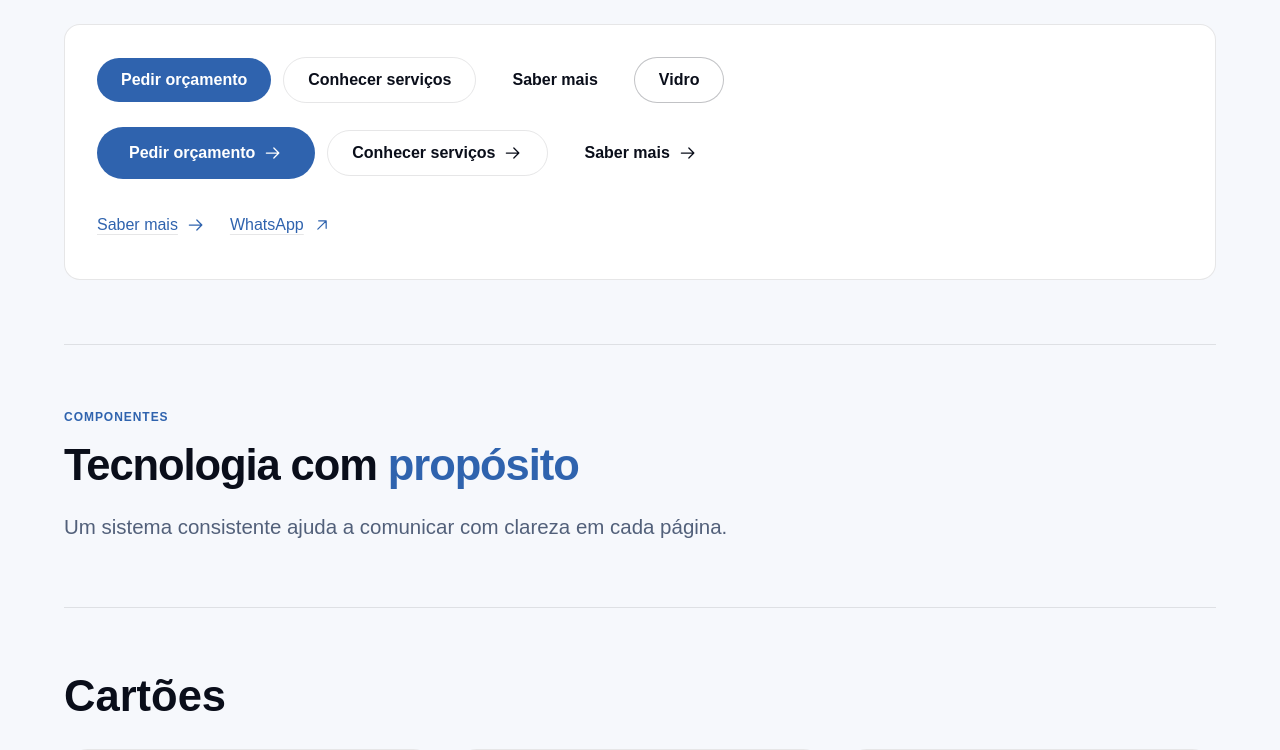
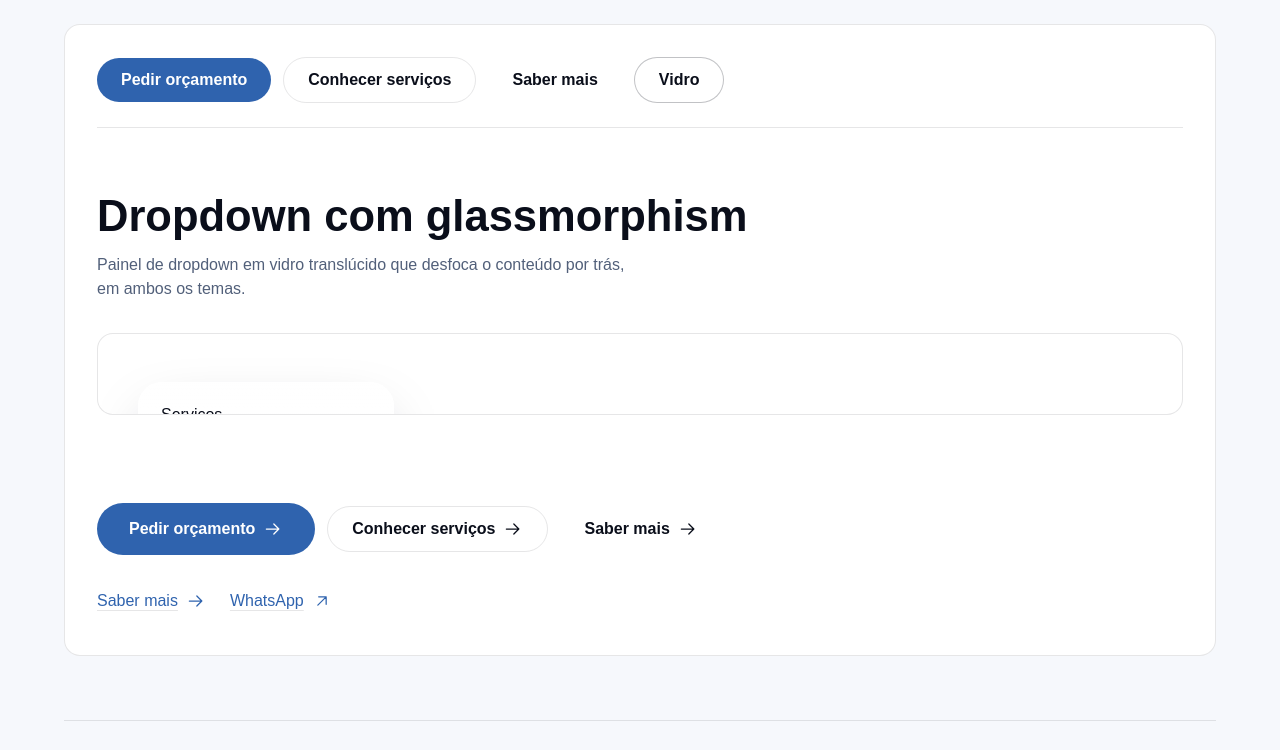
Before and after one commit to elyqueta/ns2_site, an Angular app: page /ui-kit in a window 1280 px wide. Shown: the part 2000-2750 px from the top of the page. Built offline with nearby package versions, Linux system fonts and the light colour scheme.

Commit message:
feat(nav): dropdowns com glassmorphism e blur do header numa camada própria

```diff
--- a/src/app/i18n/en.ts
+++ b/src/app/i18n/en.ts
@@ -146,6 +146,9 @@ export const en = {
     buttonSecondary: 'Explore services',
     buttonGhost: 'Learn more',
     buttonGlass: 'Glass',
+    sectionDropdownGlass: 'Glassmorphism dropdown',
+    dropdownGlassDescription:
+      'Translucent glass dropdown panel that blurs the content behind, in both themes.',
     sectionIndex: 'Components',
     headingPrefix: 'Technology with',
     headingHighlight: 'purpose',
--- a/src/app/i18n/pt.ts
+++ b/src/app/i18n/pt.ts
@@ -137,6 +137,9 @@ export const pt = {
     buttonSecondary: 'Conhecer serviços',
     buttonGhost: 'Saber mais',
     buttonGlass: 'Vidro',
+    sectionDropdownGlass: 'Dropdown com glassmorphism',
+    dropdownGlassDescription:
+      'Painel de dropdown em vidro translúcido que desfoca o conteúdo por trás, em ambos os temas.',
     sectionIndex: 'Componentes',
     headingPrefix: 'Tecnologia com',
     headingHighlight: 'propósito',
--- a/src/app/pages/ui-kit/ui-kit.html
+++ b/src/app/pages/ui-kit/ui-kit.html
@@ -90,7 +90,46 @@
           <app-button [label]="copy.buttonGhost" variant="ghost" />
           <app-button [label]="copy.buttonGlass" variant="glass" />
         </div>
-        <div class="flex flex-wrap items-center gap-3">
+
+    <section class="border-t border-line py-12 sm:py-16" aria-labelledby="dropdown-glass-title">
+      <h2 id="dropdown-glass-title" class="font-display text-h2 font-semibold">
+        {{ copy.sectionDropdownGlass }}
+      </h2>
+      <p class="mt-3 max-w-[62ch] text-fg-muted">{{ copy.dropdownGlassDescription }}</p>
+      <div class="mt-8 rounded-2xl border border-line bg-surface p-6 sm:p-10 relative overflow-hidden">
+        <div
+          class="absolute inset-0 -z-10 bg-[url('/images/heros/home-poster.webp')] bg-cover bg-center opacity-60 dark:opacity-40"
+          aria-hidden="true"
+        ></div>
+        <div class="relative z-10 flex max-w-sm flex-col gap-3">
+          <div
+            data-dropdown-panel
+            class="absolute z-50 mt-2 min-w-64 overflow-hidden rounded-card border border-white/60 bg-surface/95 p-1.5 shadow-[0_24px_60px_-18px_rgb(15_23_42/0.35)] ring-1 ring-inset ring-white/50 supports-[backdrop-filter]:bg-surface/55 supports-[backdrop-filter]:backdrop-blur-2xl supports-[backdrop-filter]:backdrop-saturate-150 dark:border-white/10 dark:bg-surface/95 dark:shadow-[0_28px_70px_-20px_rgb(0_0_0/0.75)] dark:ring-white/10 dark:supports-[backdrop-filter]:bg-surface/50"
+          >
+            <span class="pointer-events-none absolute inset-x-0 top-0 h-20 bg-gradient-to-b from-white/50 to-transparent dark:from-white/10" aria-hidden="true"></span>
+            <nav class="relative py-0.5">
+              <a
+                class="block rounded-xl px-4 py-3 text-base font-medium text-fg transition-colors hover:bg-fg/5 dark:hover:bg-white/10"
+              >
+                Serviços
+              </a>
+              <a
+                class="block rounded-xl px-4 py-3 text-base font-medium text-fg transition-colors hover:bg-fg/5 dark:hover:bg-white/10"
+              >
+                Produtos
+              </a>
+              <a
+                class="block rounded-xl px-4 py-3 text-base font-medium text-fg transition-colors hover:bg-fg/5 dark:hover:bg-white/10"
+              >
+                Desenvolvimento web
+              </a>
+            </nav>
+          </div>
+        </div>
+      </div>
+    </section>
+
+    <div class="flex flex-wrap items-center gap-3">
           <app-button [label]="copy.buttonPrimary" size="lg" [showArrow]="true" />
           <app-button
             [label]="copy.buttonSecondary"
--- a/src/app/shared/directives/header-motion.directive.ts
+++ b/src/app/shared/directives/header-motion.directive.ts
@@ -6,6 +6,8 @@ import { registerAnimationDirective } from './animation-directive';
   standalone: true,
 })
 export class HeaderMotion {
+  private static readonly SURFACE_CLASSES = ['bg-bg/85', 'backdrop-blur-xl'];
+
   private readonly registration = registerAnimationDirective((element, runtime, mode) => {
     const view = element.ownerDocument.defaultView;
     if (!view) {
@@ -13,6 +15,7 @@ export class HeaderMotion {
     }
 
     const root = element.ownerDocument.documentElement;
+    const surface = element.querySelector<HTMLElement>('[data-header-surface]');
     const moveY = runtime.gsap.quickTo(element, 'yPercent', {
       duration: 0.32,
       ease: 'power3.out',
@@ -21,6 +24,18 @@ export class HeaderMotion {
     let lastDirectionChange = 0;
     const setCategoryNavOffset = (offset: '0px' | '5rem'): void => {
       root.style.setProperty('--header-offset', offset);
+    };
+    const applySurface = (added: boolean): void => {
+      if (!surface) {
+        return;
+      }
+      for (const cls of HeaderMotion.SURFACE_CLASSES) {
+        if (added) {
+          surface.classList.add(cls);
+        } else {
+          surface.classList.remove(cls);
+        }
+      }
     };
     const moveTo = (yPercent: number): void => {
       if (mode.reducedMotion) {
@@ -38,11 +53,13 @@ export class HeaderMotion {
 
       const direction = delta > 0 ? 1 : -1;
       if (currentY < 80) {
-        element.classList.remove('border-line', 'bg-bg/85', 'backdrop-blur-xl');
+        element.classList.remove('border-line');
+        applySurface(false);
         setCategoryNavOffset('5rem');
         moveTo(0);
       } else {
-        element.classList.add('border-line', 'bg-bg/85', 'backdrop-blur-xl');
+        element.classList.add('border-line');
+        applySurface(true);
         if (direction !== lastDirectionChange && currentY > 120) {
           moveTo(direction > 0 ? -100 : 0);
           setCategoryNavOffset(direction > 0 ? '0px' : '5rem');
@@ -55,12 +72,14 @@ export class HeaderMotion {
     view.addEventListener('scroll', onScroll, { passive: true });
     setCategoryNavOffset('5rem');
     if (previousY >= 80) {
-      element.classList.add('border-line', 'bg-bg/85', 'backdrop-blur-xl');
+      element.classList.add('border-line');
+      applySurface(true);
     }
     return () => {
       view.removeEventListener('scroll', onScroll);
       runtime.gsap.set(element, { yPercent: 0 });
-      element.classList.remove('border-line', 'bg-bg/85', 'backdrop-blur-xl');
+      element.classList.remove('border-line');
+      applySurface(false);
       root.style.removeProperty('--header-offset');
     };
   });
--- a/src/app/shared/layout/header/header.html
+++ b/src/app/shared/layout/header/header.html
@@ -1,8 +1,13 @@
 <header
   appHeaderMotion
   [class.dark]="headerDark()"
-  class="fixed inset-x-0 top-0 z-40 border-b border-transparent bg-transparent transition-[background-color,border-color,backdrop-filter] duration-300"
+  class="fixed inset-x-0 top-0 z-40 border-b border-transparent bg-transparent transition-[border-color] duration-300"
 >
+  <div
+    data-header-surface
+    class="pointer-events-none absolute inset-0 -z-10 transition-[background-color,backdrop-filter] duration-300"
+    aria-hidden="true"
+  ></div>
   <div class="mx-auto flex h-20 max-w-[1440px] items-center justify-between px-5 sm:px-8 lg:px-16">
     <a
       class="inline-flex min-h-11 shrink-0 items-center"
--- a/src/app/shared/layout/header/nav-dropdown/nav-dropdown.html
+++ b/src/app/shared/layout/header/nav-dropdown/nav-dropdown.html
@@ -23,15 +23,17 @@
 
   <div
     data-dropdown-panel
-    class="absolute z-50 mt-1.5 min-w-60 rounded-card border border-line bg-surface shadow-lg overflow-hidden"
+    class="absolute z-50 mt-2 min-w-64 overflow-hidden rounded-card border border-white/60 bg-surface/95 p-1.5 shadow-[0_24px_60px_-18px_rgb(15_23_42/0.35)] ring-1 ring-inset ring-white/50 supports-[backdrop-filter]:bg-surface/55 supports-[backdrop-filter]:backdrop-blur-2xl supports-[backdrop-filter]:backdrop-saturate-150 dark:border-white/10 dark:bg-surface/95 dark:shadow-[0_28px_70px_-20px_rgb(0_0_0/0.75)] dark:ring-white/10 dark:supports-[backdrop-filter]:bg-surface/50 contrast-more:border-line contrast-more:bg-surface contrast-more:backdrop-blur-none"
     [class.hidden]="!open()"
   >
-    <nav class="py-2" [attr.aria-labelledby]="id()">
+    <span class="pointer-events-none absolute inset-x-0 top-0 h-20 bg-gradient-to-b from-white/50 to-transparent dark:from-white/10" aria-hidden="true"></span>
+
+    <nav class="relative py-0.5" [attr.aria-labelledby]="id()">
       @for (item of items(); track item.href) {
         <a
           [routerLink]="item.href"
-          routerLinkActive="text-accent-bright"
-          class="block px-4 py-3 text-base text-fg transition-colors hover:bg-surface-2 focus-visible:bg-surface-2 focus-visible:outline-none"
+          routerLinkActive="text-accent-bright bg-accent/10"
+          class="block rounded-xl px-4 py-3 text-base font-medium text-fg transition-colors hover:bg-fg/5 focus-visible:bg-fg/10 focus-visible:outline-none dark:hover:bg-white/10"
           (click)="close()"
           [attr.tabindex]="0"
         >
```
Also changed, not shown: 1 other file (tests, documents, lock files or other folders).
